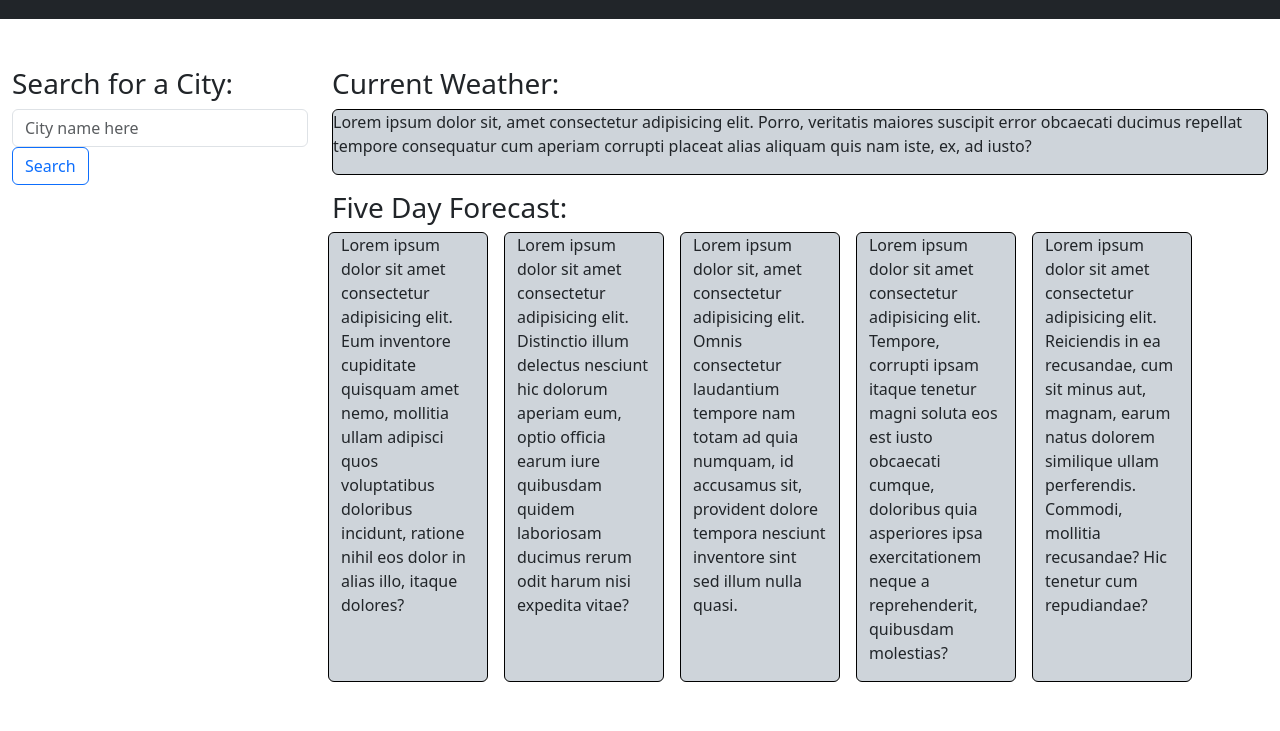
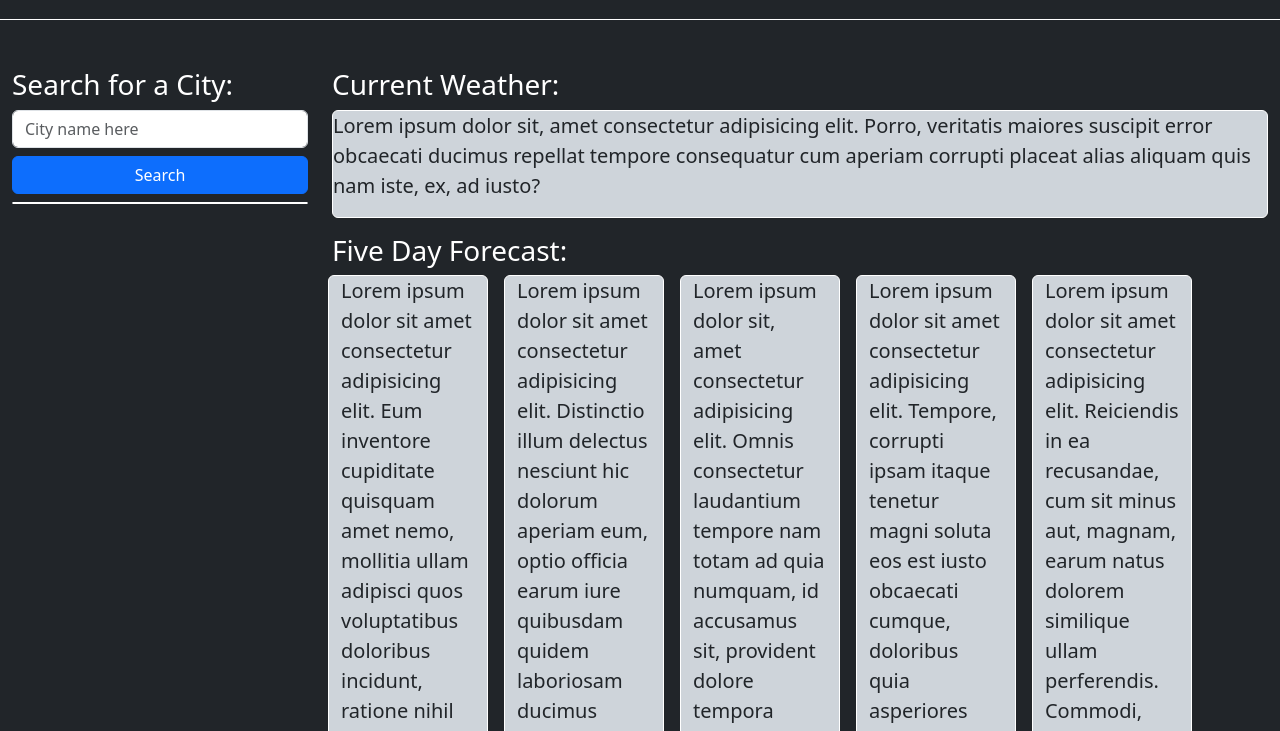
Before and after one commit to njohnson2897/my-weather-dashboard, a plain HTML site: page index.html in a window 1280 px wide. Shown: the part 69-800 px from the top of the page. Drawn offline with nearby package versions, Linux system fonts and the light colour scheme.

Commit message:
adds more styling of the dashboard

```diff
--- a/assets/style.css
+++ b/assets/style.css
@@ -1,3 +1,11 @@
 #search-history {
     list-style-type: none;
 }
+
+h3 {
+    color: white;
+}
+
+p, ul {
+    font-size: 1.25rem
+}
--- a/index.html
+++ b/index.html
@@ -11,46 +11,43 @@
     <title>Weather Forecast</title>
 </head>
 
-<body>
-    <header class="container-fluid bg-dark  text-light mb-5 p-3 text-center">
+<body class="bg-dark">
+    <header class="container-fluid border-bottom border-white text-light mb-5 p-3 text-center">
         <h1> Weather Dashboard</h1>
     </header>
 
-
-
-
-    <section class="container-fluid my-5">
+    <section class="container-fluid text-light my-5">
         <div class="row">
             <div class="col-12 col-md-4 col-lg-3">
                 <h3>Search for a City:</h3>
-                <input type="search" id="cityInput" class="form-control rounded" placeholder="City name here" aria-label="Search"
+                <input type="search" id="cityInput" class="form-control rounded mb-2" placeholder="City name here" aria-label="Search"
                     aria-describedby="search-addon" />
-                <button type="button" id='citySearchBtn' class="btn btn-outline-primary"
+                <button type="button" id='citySearchBtn' class="btn btn-primary w-100 mb-2"
                     data-mdb-ripple-init>Search</button>
-                <ul id="search-history">
+                <ul id="search-history" class="border border-white rounded">
 
                 </ul>
             </div>
-            <div class="col-12 col-md-8 col-lg-9 mb-3">
+            <div class="col-12 col-md-8 col-lg-9 mb-3 text-dark">
                 <h3>Current Weather:</h3>
-                <div id="current-forecast" class="bg-dark-subtle mb-3 border border-black rounded">
+                <div id="current-forecast" class="bg-dark-subtle mb-3 border border-white rounded">
                     <p> Lorem ipsum dolor sit, amet consectetur adipisicing elit. Porro, veritatis maiores suscipit error obcaecati ducimus repellat tempore consequatur cum aperiam corrupti placeat alias aliquam quis nam iste, ex, ad iusto?</p>
                 </div>
                     <div class="row">
                         <h3>Five Day Forecast:</h3>
-                        <div id="forecast-day-one" class="col-2 bg-dark-subtle mx-2 border border-black rounded">
+                        <div id="forecast-day-one" class="col-2 bg-dark-subtle mx-2 border border-white rounded">
                             <p>Lorem ipsum dolor sit amet consectetur adipisicing elit. Eum inventore cupiditate quisquam amet nemo, mollitia ullam adipisci quos voluptatibus doloribus incidunt, ratione nihil eos dolor in alias illo, itaque dolores?</p>
                         </div>
-                        <div id="forecast-day-two" class="col-2 bg-dark-subtle mx-2 border border-black rounded">
+                        <div id="forecast-day-two" class="col-2 bg-dark-subtle mx-2 border border-white rounded">
                             <p>Lorem ipsum dolor sit amet consectetur adipisicing elit. Distinctio illum delectus nesciunt hic dolorum aperiam eum, optio officia earum iure quibusdam quidem laboriosam ducimus rerum odit harum nisi expedita vitae?</p>
                         </div>
-                        <div id="forecast-day-three" class="col-2 bg-dark-subtle mx-2 border border-black rounded">
+                        <div id="forecast-day-three" class="col-2 bg-dark-subtle mx-2 border border-white rounded">
                             <p>Lorem ipsum dolor sit, amet consectetur adipisicing elit. Omnis consectetur laudantium tempore nam totam ad quia numquam, id accusamus sit, provident dolore tempora nesciunt inventore sint sed illum nulla quasi.</p>
                         </div>
-                        <div id="forecast-day-four" class="col-2 bg-dark-subtle mx-2 border border-black rounded">
+                        <div id="forecast-day-four" class="col-2 bg-dark-subtle mx-2 border border-white rounded">
                             <p>Lorem ipsum dolor sit amet consectetur adipisicing elit. Tempore, corrupti ipsam itaque tenetur magni soluta eos est iusto obcaecati cumque, doloribus quia asperiores ipsa exercitationem neque a reprehenderit, quibusdam molestias?</p>
                         </div>
-                        <div id="forecast-day-five" class="col-2 bg-dark-subtle mx-2 border border-black rounded">
+                        <div id="forecast-day-five" class="col-2 bg-dark-subtle mx-2 border border-white rounded">
                             <p>Lorem ipsum dolor sit amet consectetur adipisicing elit. Reiciendis in ea recusandae, cum sit minus aut, magnam, earum natus dolorem similique ullam perferendis. Commodi, mollitia recusandae? Hic tenetur cum repudiandae?</p>
                         </div>
             </div>
```
Also changed, not shown: assets/script.js (+5 -2 lines).
